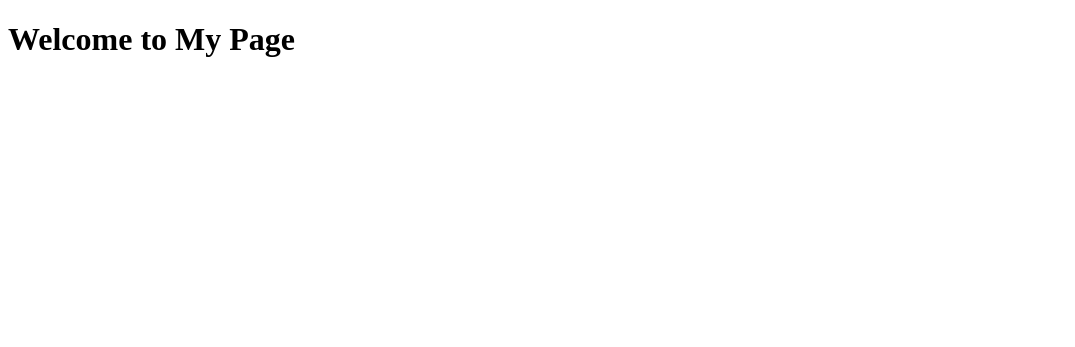
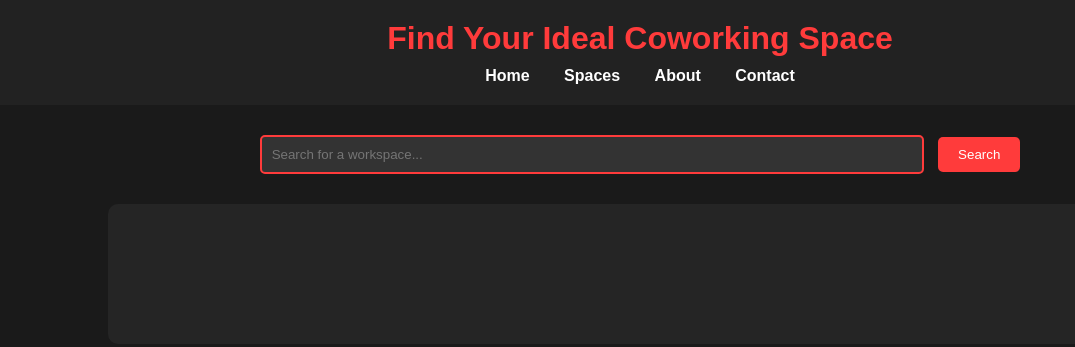
Before and after one commit to SG-BVC/SODV1201-Final-Project, a plain HTML site: page index.html in a window 1280 px wide. Shown: the whole page, without its empty margins (0-1075 px from the left). Drawn offline with nearby package versions, Linux system fonts and the light colour scheme.

Commit message:
Very basic layout for website

```diff
--- a/index.html
+++ b/index.html
@@ -4,9 +4,31 @@
     <meta charset="UTF-8">
     <meta name="viewport" content="width=device-width, initial-scale=1.0">
     <title>Basic HTML with jQuery</title>
+    <link rel="stylesheet" href="styles.css">
     <script src="https://code.jquery.com/jquery-3.7.1.min.js"></script>
+    <script src="global.js"></script>
 </head>
 <body>
-    <h1>Welcome to My Page</h1>
+    <header>
+        <h1>Find Your Ideal Coworking Space</h1>
+        <nav>
+            <ul>
+                <li><a href="#">Home</a></li>
+                <li><a href="#">Spaces</a></li>
+                <li><a href="#">About</a></li>
+                <li><a href="#">Contact</a></li>
+            </ul>
+        </nav>
+    </header>
+    <main>
+        <section class="search">
+            <input type="text" id="searchBar" placeholder="Search for a workspace...">
+            <button onclick="searchSpaces()">Search</button>
+        </section>
+        <section id="results">
+            <!-- Search results will appear here -->
+        </section>
+    </main>
+    <script src="script.js"></script>
 </body>
 </html>
--- a/styles.css
+++ b/styles.css
@@ -1 +1,86 @@
-/* Banana */
+/* Global */
+body {
+    font-family: Arial, sans-serif;
+    background-color: #1a1a1a;
+    color: #ffffff;
+    margin: 0;
+    padding: 0;
+}
+
+header {
+    background-color: #222;
+    padding: 20px;
+    text-align: center;
+}
+
+h1 {
+    color: #ff3b3b;
+    margin: 0;
+}
+
+nav ul {
+    list-style: none;
+    padding: 0;
+    margin: 10px 0 0;
+}
+
+nav ul li {
+    display: inline;
+    margin: 0 15px;
+}
+
+nav ul li a {
+    color: #ffffff;
+    text-decoration: none;
+    font-weight: bold;
+    transition: color 0.3s;
+}
+
+nav ul li a:hover {
+    color: #ff3b3b;
+}
+
+.search {
+    text-align: center;
+    margin: 30px auto;
+}
+
+#searchBar {
+    width: 50%;
+    padding: 10px;
+    border: 2px solid #ff3b3b;
+    border-radius: 5px;
+    background-color: #333;
+    color: white;
+}
+
+button {
+    padding: 10px 20px;
+    background-color: #ff3b3b;
+    color: white;
+    border: none;
+    border-radius: 5px;
+    margin-left: 10px;
+    cursor: pointer;
+    transition: background 0.3s;
+}
+
+button:hover {
+    background-color: #e22b2b;
+}
+
+#results {
+    width: 80%;
+    margin: auto;
+    background-color: #252525;
+    padding: 20px;
+    border-radius: 10px;
+    min-height: 100px;
+}
+
+/* Responsive */
+@media (max-width: 768px) {
+    #searchBar {
+        width: 80%;
+    }
+}
```
